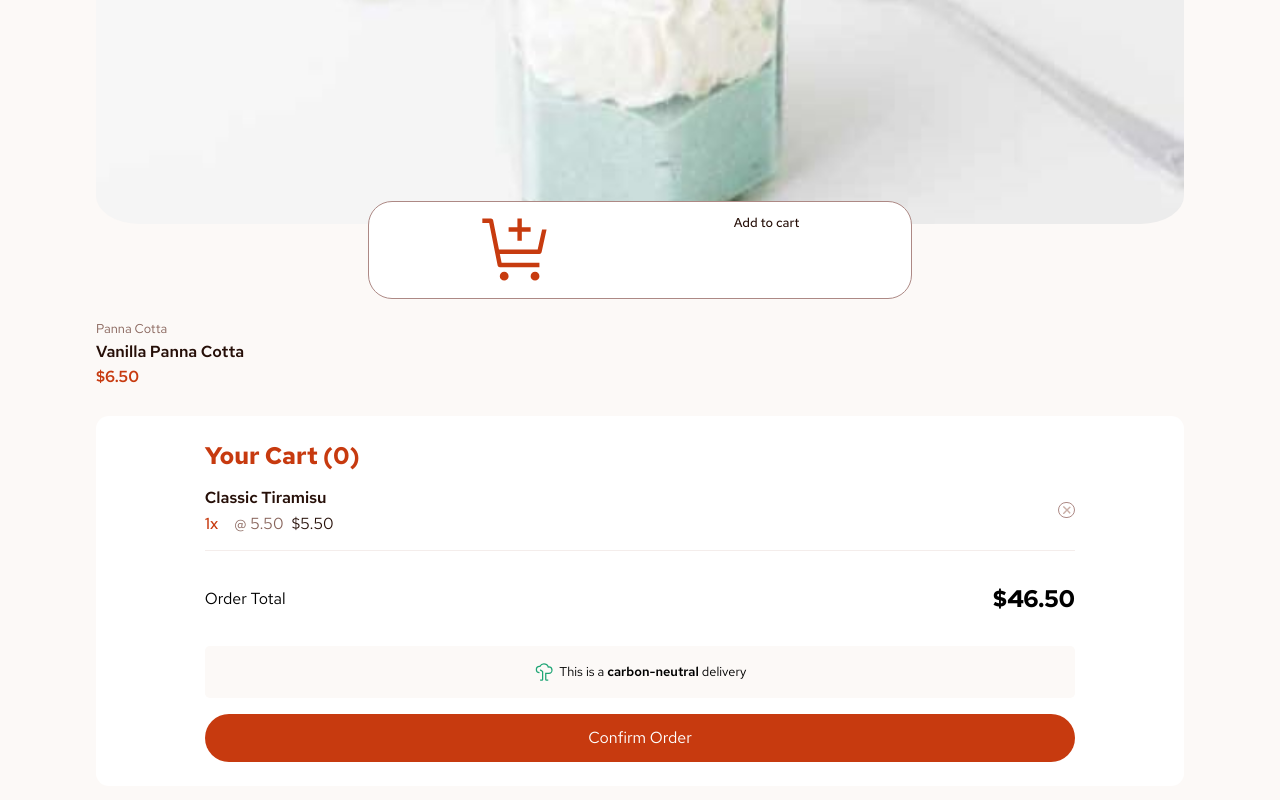
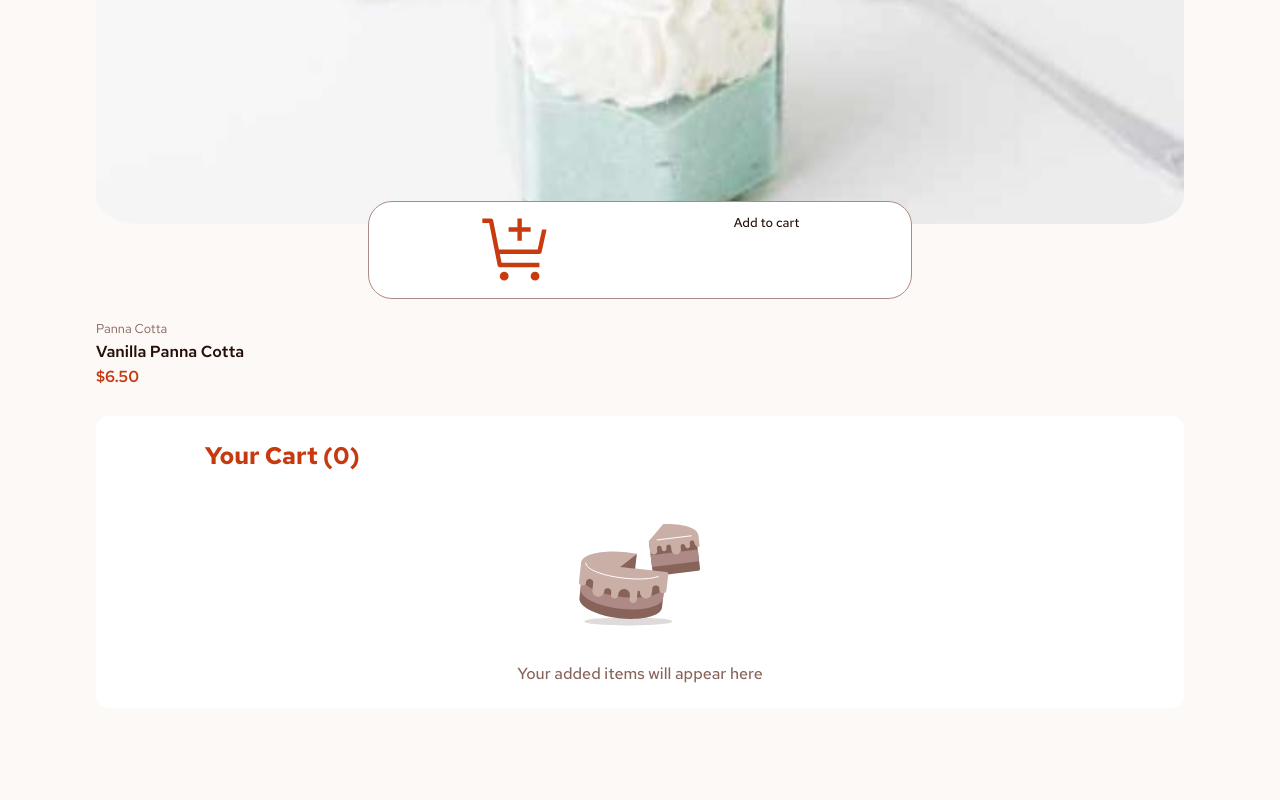
Before and after one commit to Luendel/product-list-with-cart, an Angular app: page / in a window 1280 px wide. Shown: the part 7779-8579 px from the top of the page. After the commit the page ends 8516 px from the top, so only its background shows below. Built offline with nearby package versions, Linux system fonts and the light colour scheme.

Commit message:
modified:   src/app/components/Cart/Cart.component.html

```diff
--- a/src/app/components/Cart/Cart.component.html
+++ b/src/app/components/Cart/Cart.component.html
@@ -1,12 +1,12 @@
 <section>
     <h1>Your Cart ({{total}})</h1>
-    <div *ngIf="total!==0" class="empty-cart">
+    <div *ngIf="total==0" class="empty-cart">
         <img src="/assets/images/illustration-empty-cart.svg" alt="empty cart">
         <p>
             Your added items will appear here
         </p>
     </div>
-    <div *ngIf="total == 0" class="normal-cart">
+    <div *ngIf="total > 0" class="normal-cart">
         <ul>
             <li class="title">Classic Tiramisu</li>
             <li class="info-list">
```
